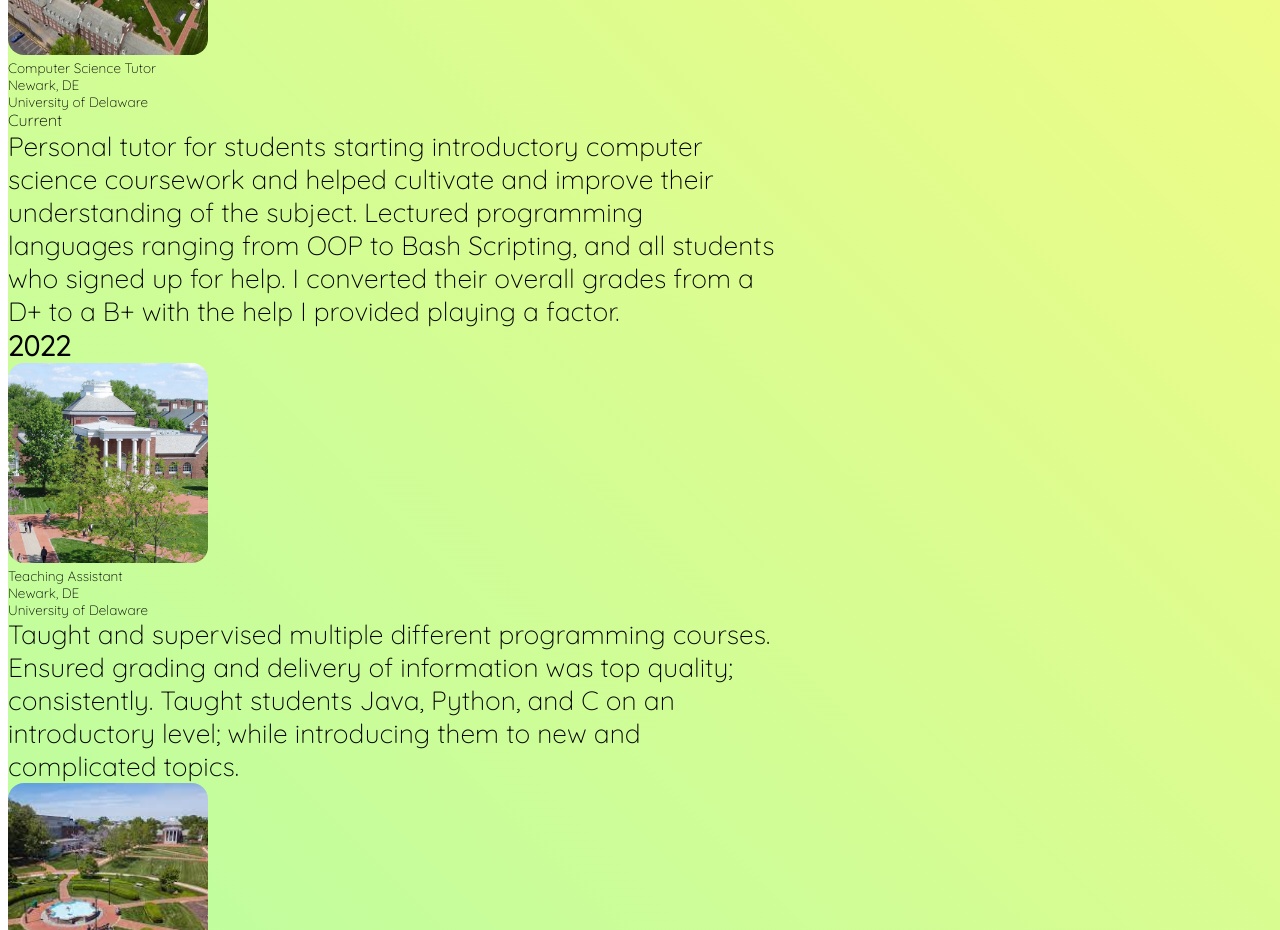
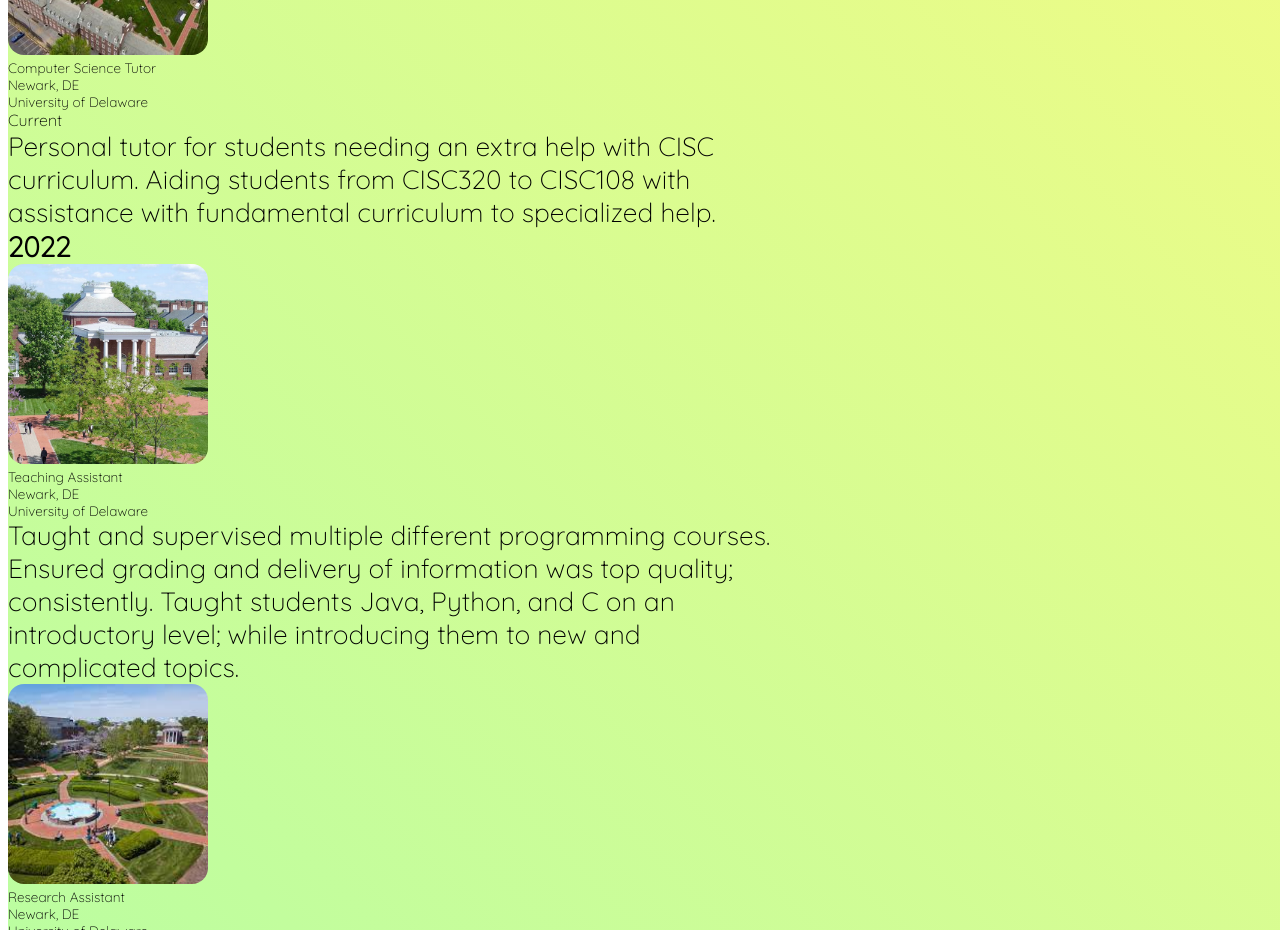
Before and after one commit to cthacker-udel/cthacker-website, a Next.js app: page /workhistory in a window 1280 px wide. Shown: the part 800-1730 px from the top of the page. Built offline with nearby package versions, Linux system fonts and the light colour scheme.

Commit message:
[updates] Edited description of 2023 tutoring help

```diff
--- a/src/modules/WorkHistory/sections/2023/2023wh.tsx
+++ b/src/modules/WorkHistory/sections/2023/2023wh.tsx
@@ -16,7 +16,7 @@ export const WH2023 = [
     <WorkHistorySection
         companyName="University of Delaware"
         current
-        description="Personal tutor for students starting introductory computer science coursework and helped cultivate and improve their understanding of the subject. Lectured programming languages ranging from OOP to Bash Scripting, and all students who signed up for help. I converted their overall grades from a D+ to a B+ with the help I provided playing a factor."
+        description="Personal tutor for students needing an extra help with CISC curriculum. Aiding students from CISC320 to CISC108 with assistance with fundamental curriculum to specialized help."
         imgHrefLink="https://udel.edu"
         imgLink="/udcampus3.jpg"
         jobLocation="Newark, DE"
```
